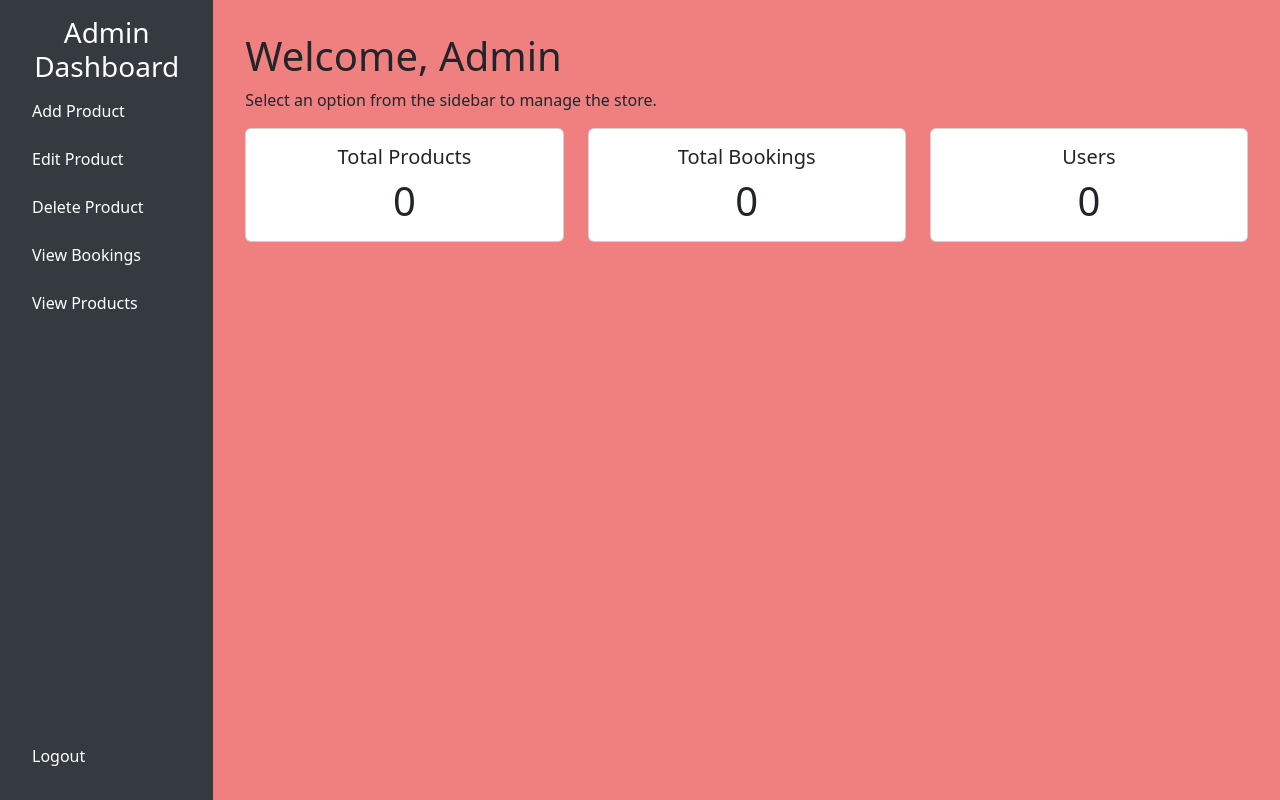
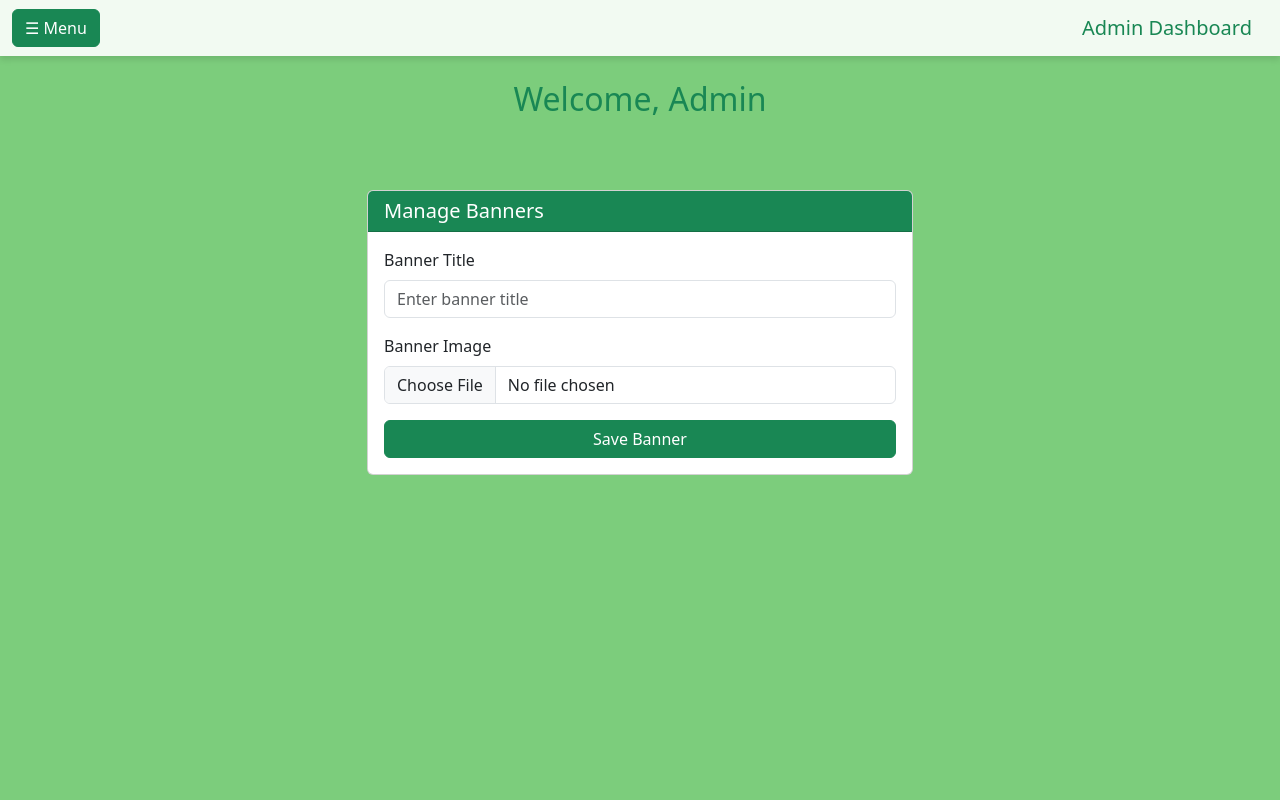
Before and after one commit to karthik40404/vlstores, a Django app: template store/templates/shop/dash.html in a window 1280 px wide. Run offline with Django 5.2, Linux system fonts and the light colour scheme; the template is opened without the code that fills it, so the values that code supplies are empty.

Commit message:
not_finished_baaad

```diff
--- a/store/app/urls.py
+++ b/store/app/urls.py
@@ -4,6 +4,9 @@ from .import views
 urlpatterns = [
     path('',views.log),
     path('register',views.reg),
-    path('lout',views.logout),
+    path('lout',views.lout),
     path('admdash',views.admdash),
+    path('add/',views.addp),
+    path('edit/',views.editp),
+    path('dele/',views.delp),
 ]
--- a/store/templates/shop/dash.html
+++ b/store/templates/shop/dash.html
@@ -4,79 +4,95 @@
     <meta charset="UTF-8">
     <meta name="viewport" content="width=device-width, initial-scale=1.0">
     <title>Admin Dashboard</title>
+    {% load static %}
     <link href="https://cdn.jsdelivr.net/npm/bootstrap@5.3.3/dist/css/bootstrap.min.css" rel="stylesheet">
     <style>
         body {
-           background-color:lightcoral
+            /* background: url("{% static 'img/44.jpg' %}") no-repeat center center fixed; */
+            background-color: rgba(94, 194, 94, 0.806);
+            background-size: cover;
+            min-height: 100vh;
         }
-        .sidebar {
-            height: 100vh;
-            background-color: #343a40;
-            color: #fff;
-            padding: 1rem;
+        .navbar {
+            background-color: rgba(255, 255, 255, 0.9);
+            box-shadow: 0 4px 6px rgba(0, 0, 0, 0.1);
         }
-        .sidebar a {
-            color: #fff;
+        .offcanvas {
+            background-color: rgba(255, 255, 255, 0.9);
+        }
+        .offcanvas a {
             text-decoration: none;
+            color: #28A745;
             display: block;
-            padding: 0.5rem 1rem;
+            padding: 10px 20px;
             border-radius: 0.5rem;
-            margin-bottom: 0.5rem;
+            transition: background 0.3s;
         }
-        .sidebar a:hover {
-            background-color: #495057;
-        }
-        .content {
-            padding: 2rem;
+        .offcanvas a:hover {
+            background-color: #e9f5e9;
         }
     </style>
 </head>
 <body>
-    <div class="container-fluid">
-        <div class="row">
-            <!-- Sidebar -->
-            <nav class="col-md-3 col-lg-2 sidebar d-flex flex-column">
-                <h3 class="text-center">Admin Dashboard</h3>
-                <a href="#">Add Product</a>
-                <a href="#">Edit Product</a>
-                <a href="#">Delete Product</a>
-                <a href="#">View Bookings</a>
-                <a href="#">View Products</a>
-                <a href="lout" class="mt-auto">Logout</a>
-            </nav>
-            <!-- Main Content -->
-            <main class="col-md-9 col-lg-10 content">
-                <h1>Welcome, Admin</h1>
-                <p>Select an option from the sidebar to manage the store.</p>
-                <div class="row">
-                    <div class="col-md-6 col-lg-4">
-                        <div class="card text-center">
-                            <div class="card-body">
-                                <h5 class="card-title">Total Products</h5>
-                                <p class="card-text display-6">0</p>
-                            </div>
+    <!-- Navbar -->
+    <body>
+        <!-- Navbar -->
+        <nav class="navbar navbar-expand-lg navbar-light">
+            <div class="container-fluid">
+                <button class="btn btn-success me-2" type="button" data-bs-toggle="offcanvas" data-bs-target="#sidebar" aria-controls="sidebar">
+                    ☰ Menu
+                </button>
+                <a class="navbar-brand text-success" href="#">Admin Dashboard</a>
+                <button class="navbar-toggler" type="button" data-bs-toggle="collapse" data-bs-target="#navbarNav" aria-controls="navbarNav" aria-expanded="false" aria-label="Toggle navigation">
+                    <span class="navbar-toggler-icon"></span>
+                </button>
+            </div>
+        </nav>
+
+        <!-- Offcanvas Sidebar -->
+        <div class="offcanvas offcanvas-start" tabindex="-1" id="sidebar" aria-labelledby="sidebarLabel">
+            <div class="offcanvas-header">
+                <h5 class="offcanvas-title text-success" id="sidebarLabel">Admin Menu</h5>
+                <button type="button" class="btn-close text-reset" data-bs-dismiss="offcanvas" aria-label="Close"></button>
+            </div>
+            <div class="offcanvas-body">
+                <a href="{% url 'add' %}" class="text-success">Add Product</a>
+                <a href="{% url 'edit' %}" class="text-success">Edit Product</a>
+                <a href="{% url 'dele' %}" class="text-success">Delete Product</a>
+                <hr>
+                <a href="{% url 'lout' %}" class="text-danger">Logout</a>
+            </div>
+
+        </div>
+
+        <!-- Main Content -->
+        <div class="container mt-4">
+            <h2 class="text-success text-center">Welcome, Admin</h2>
+            <div class="row mt-5 g-4">
+                <!-- Manage Banners -->
+                <div class="col-lg-6 mx-auto">
+                    <div class="card">
+                        <div class="card-header text-white bg-success">
+                            <h5 class="mb-0">Manage Banners</h5>
                         </div>
-                    </div>
-                    <div class="col-md-6 col-lg-4">
-                        <div class="card text-center">
-                            <div class="card-body">
-                                <h5 class="card-title">Total Bookings</h5>
-                                <p class="card-text display-6">0</p>
-                            </div>
-                        </div>
-                    </div>
-                    <div class="col-md-6 col-lg-4">
-                        <div class="card text-center">
-                            <div class="card-body">
-                                <h5 class="card-title">Users</h5>
-                                <p class="card-text display-6">0</p>
-                            </div>
+                        <div class="card-body">
+                            <form action="{% url 'update_banner' %}" method="post" enctype="multipart/form-data">
+                                {% csrf_token %}
+                                <div class="mb-3">
+                                    <label for="bannerTitle" class="form-label">Banner Title</label>
+                                    <input type="text" class="form-control" id="bannerTitle" name="banner_title" placeholder="Enter banner title" required>
+                                </div>
+                                <div class="mb-3">
+                                    <label for="bannerImage" class="form-label">Banner Image</label>
+                                    <input type="file" class="form-control" id="bannerImage" name="banner_image" accept="image/*" required>
+                                </div>
+                                <button type="submit" class="btn btn-success w-100">Save Banner</button>
+                            </form>
                         </div>
                     </div>
                 </div>
-            </main>
+            </div>
         </div>
-    </div>
 
     <script src="https://cdn.jsdelivr.net/npm/bootstrap@5.3.3/dist/js/bootstrap.bundle.min.js"></script>
 </body>
```
Also changed, not shown: store/app/views.py (+27 -9 lines), store/templates/login.html (+11 -5 lines), store/templates/registraion.html (+8 -1 lines), store/db.sqlite3, store/static/img/44.jpg (added), store/static/img/V.L.png (added), store/static/img/bg3.png (added), store/static/img/gbg.jpg (deleted).
